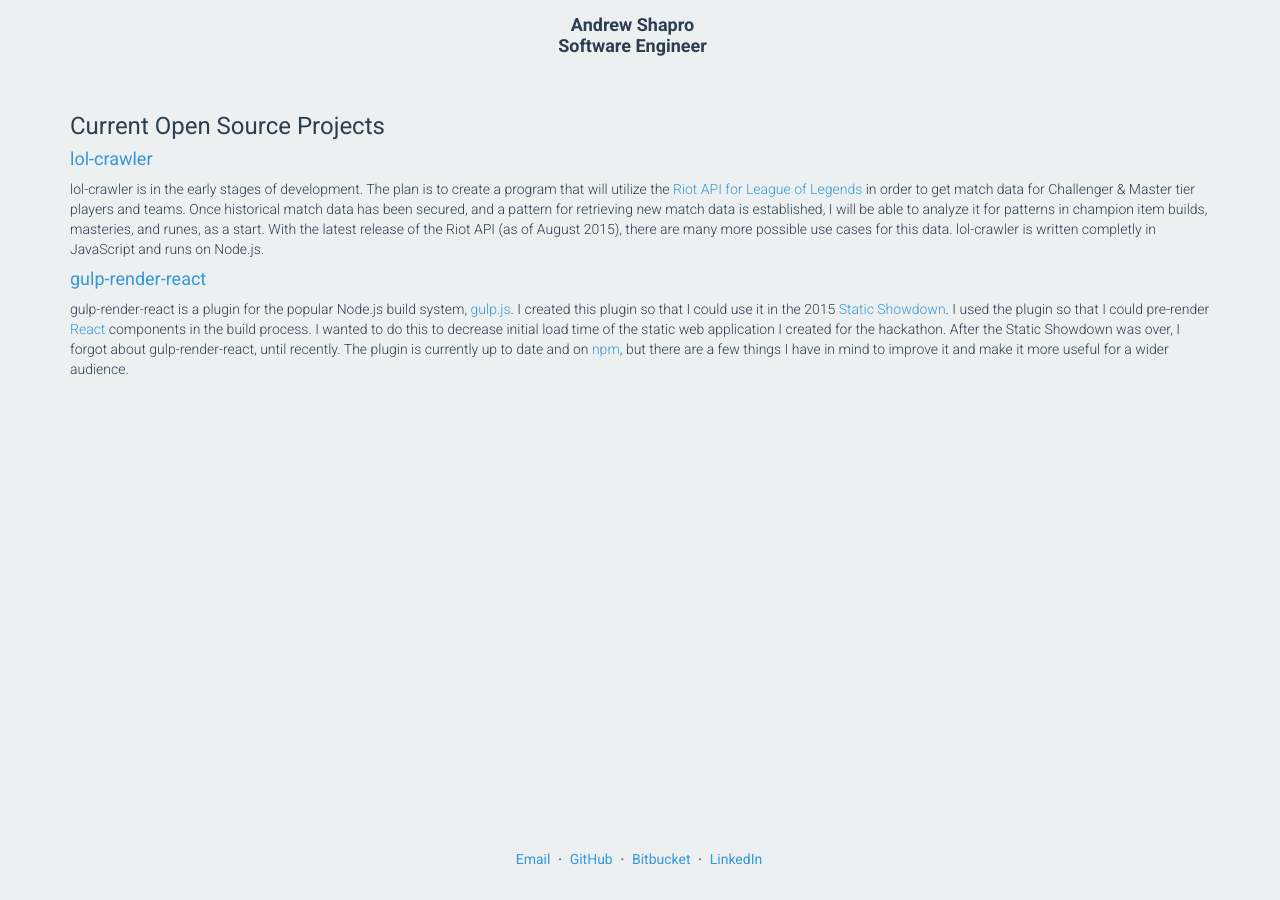
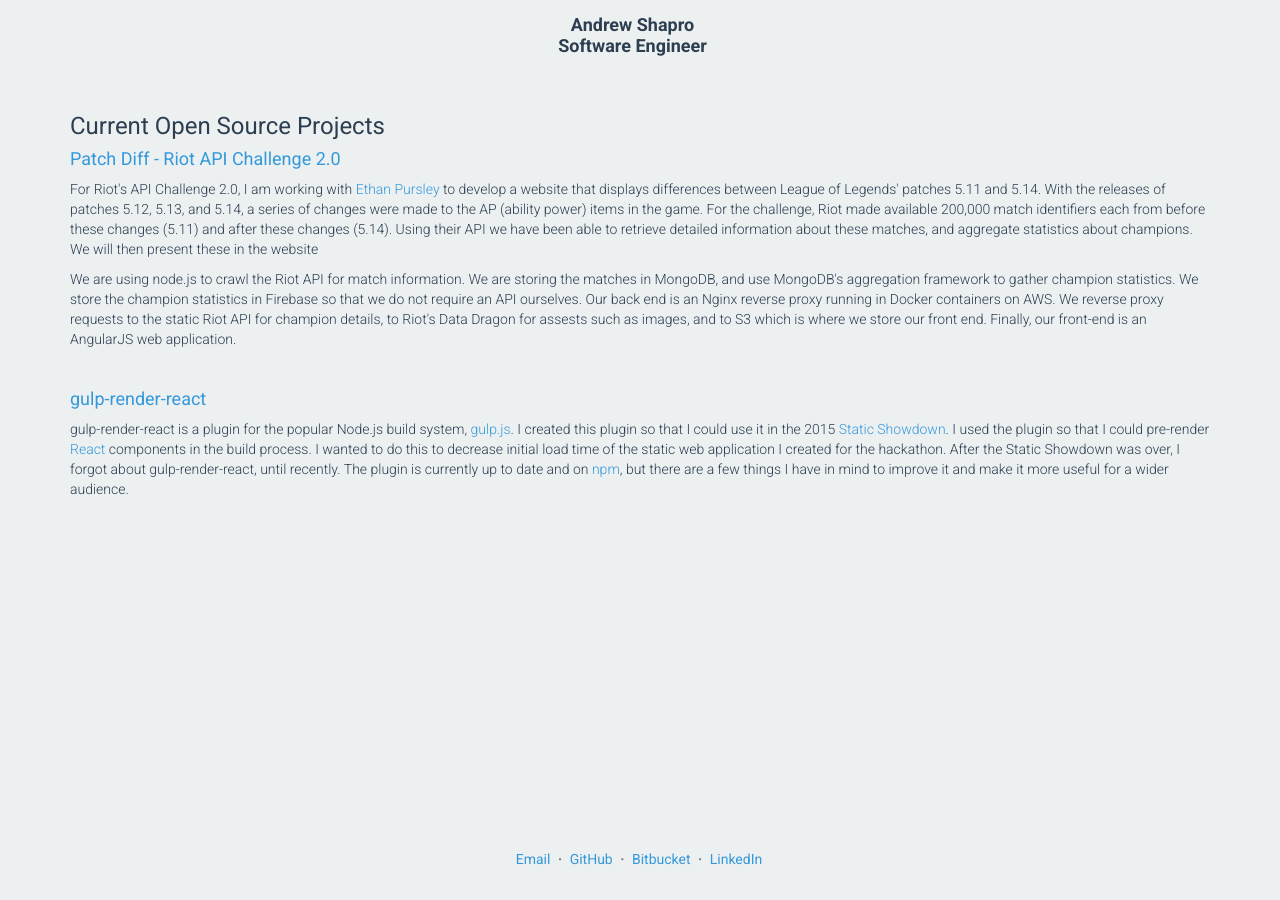
Before and after one commit to abramz/abramz.github.io, a Jekyll site: the page built from index.html, in a window 1280 px wide. Built offline with Jekyll 4.4.1, drawn with Linux system fonts in a browser that asks for light colours.

Commit message:
removing lol-crawler and adding Path DIff

```diff
--- a/index.html
+++ b/index.html
@@ -2,7 +2,9 @@
 layout: default
 ---
 <h3>Current Open Source Projects</h3>
-<h4><a href="https://github.com/abramz/lol-crawler">lol-crawler</a></h2>
-<p>lol-crawler is in the early stages of development. The plan is to create a program that will utilize the <a href="https://developer.riotgames.com/api/methods">Riot API for League of Legends</a> in order to get match data for Challenger & Master tier players and teams. Once historical match data has been secured, and a pattern for retrieving new match data is established, I will be able to analyze it for patterns in champion item builds, masteries, and runes, as a start. With the latest release of the Riot API (as of August 2015), there are many more possible use cases for this data. lol-crawler is written completly in JavaScript and runs on Node.js.</p>
+<h4><a href="https://github.com/riot-api-challenge/api-challenge">Patch Diff - Riot API Challenge 2.0</a></h2>
+<p>For Riot's API Challenge 2.0, I am working with <a href="https://github.com/SmoshySmosh">Ethan Pursley</a> to develop a website that displays differences between League of Legends' patches 5.11 and 5.14. With the releases of patches 5.12, 5.13, and 5.14, a series of changes were made to the AP (ability power) items in the game. For the challenge, Riot made available 200,000 match identifiers each from before these changes (5.11) and after these changes (5.14). Using their API we have been able to retrieve detailed information about these matches, and aggregate statistics about champions. We will then present these in the website</p>
+<p>We are using node.js to crawl the Riot API for match information. We are storing the matches in MongoDB, and use MongoDB's aggregation framework to gather champion statistics. We store the champion statistics in Firebase so that we do not require an API ourselves. Our back end is an Nginx reverse proxy running in Docker containers on AWS. We reverse proxy requests to the static Riot API for champion details, to Riot's Data Dragon for assests such as images, and to S3 which is where we store our front end. Finally, our front-end is an AngularJS web application.</p>
+<br />
 <h4><a href="https://github.com/abramz/gulp-render-react">gulp-render-react</a></h2>
 <p>gulp-render-react is a plugin for the popular Node.js build system, <a href="http://gulpjs.com/">gulp.js</a>. I created this plugin so that I could use it in the 2015 <a href="http://www.staticshowdown.com/">Static Showdown</a>. I used the plugin so that I could pre-render <a href="https://facebook.github.io/react/">React</a> components in the build process. I wanted to do this to decrease initial load time of the static web application I created for the hackathon. After the Static Showdown was over, I forgot about gulp-render-react, until recently. The plugin is currently up to date and on <a href="https://www.npmjs.com/package/gulp-render-react">npm</a>, but there are a few things I have in mind to improve it and make it more useful for a wider audience.</p>
```
